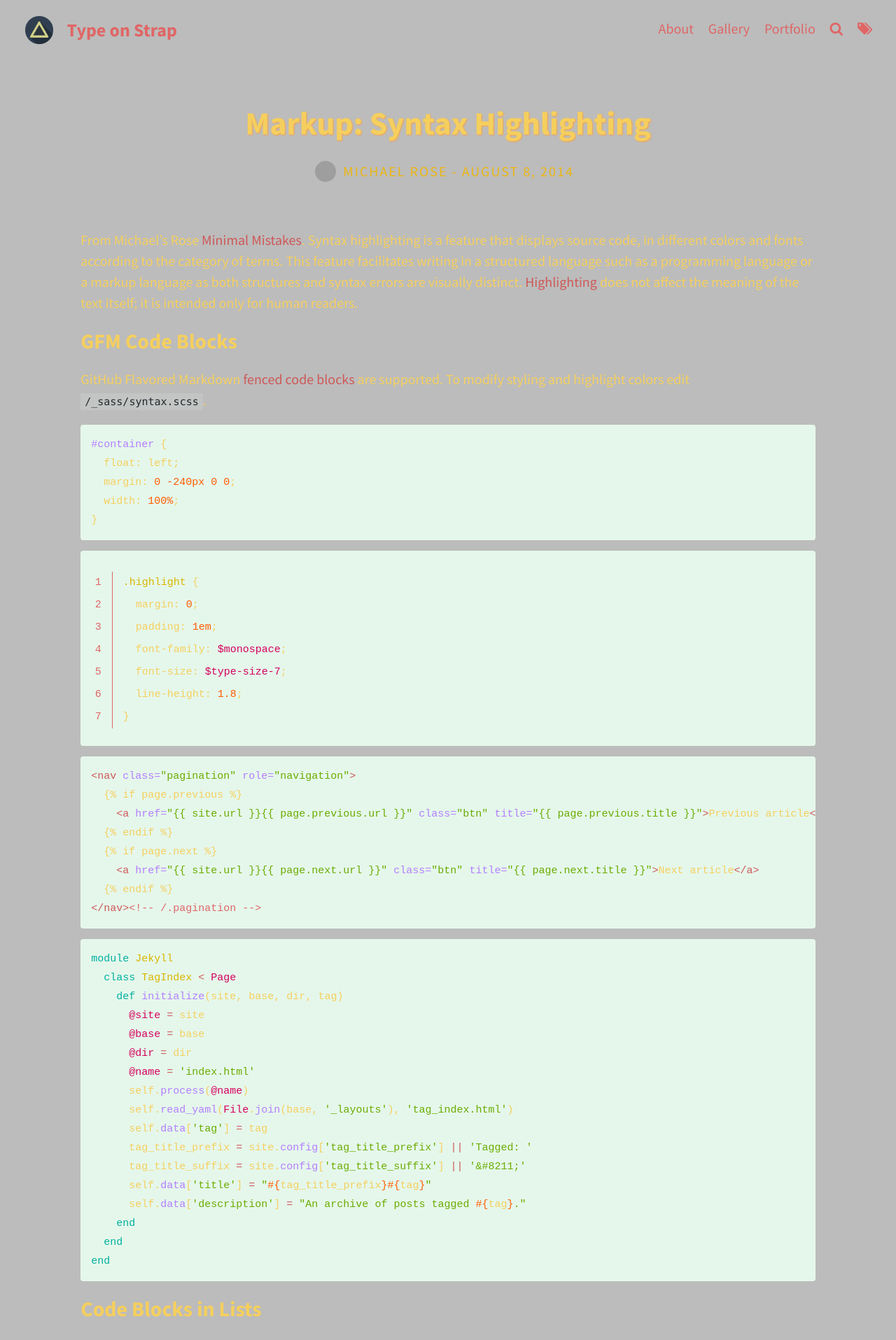
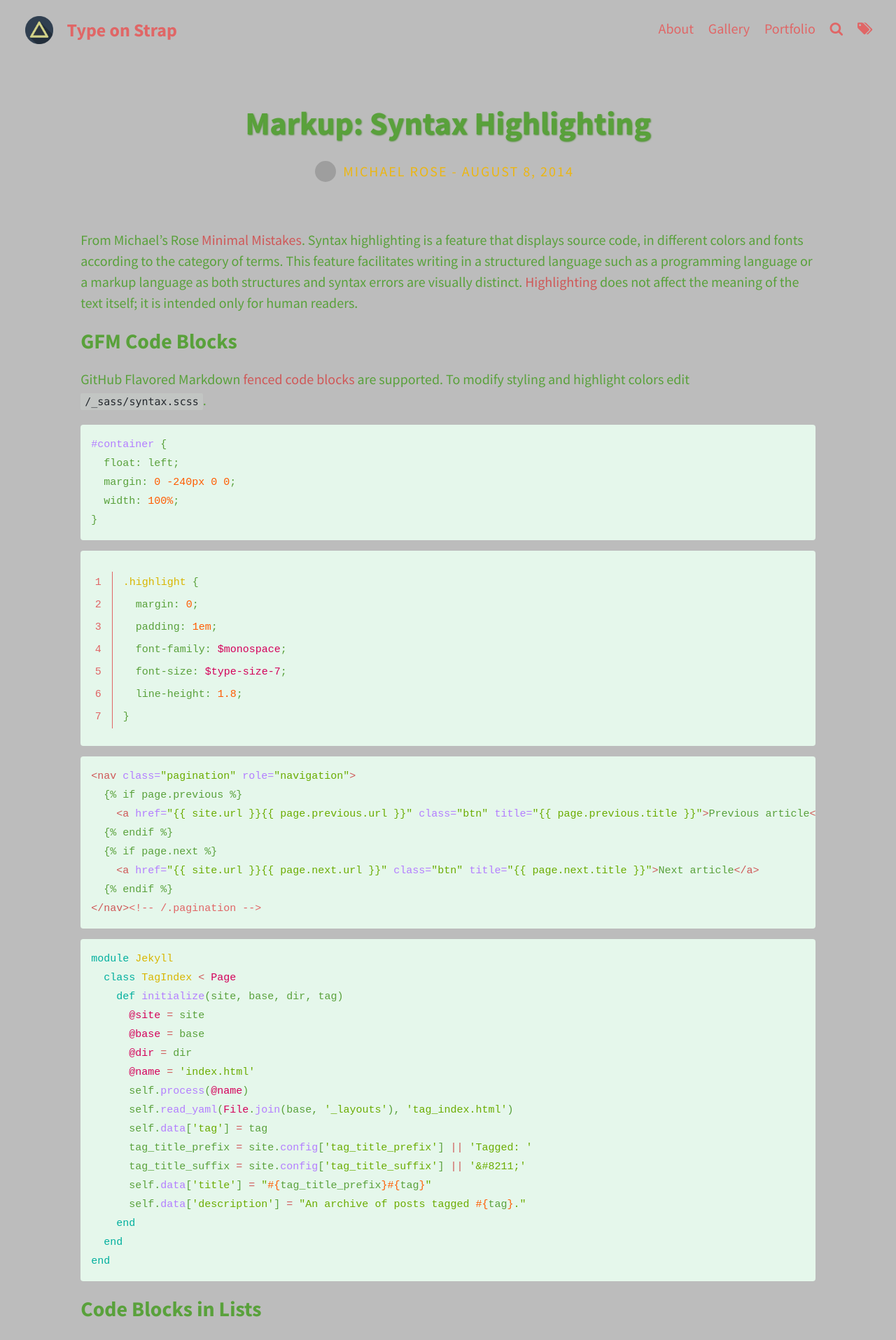
Before and after one commit to Interest420/Type-on-Strap, a Jekyll site: the page built from _posts/2014-08-08-Markup-Syntax-Highlighting.md, in a window 1280 px wide. Shown: the top 1915 px of the page at 70% size. Built offline with Jekyll 4.4.1, drawn with Linux system fonts in a browser that asks for light colours; grey boxes are pictures that could not be loaded.

Commit message:
Update _variables.scss

```diff
--- a/_sass/base/_variables.scss
+++ b/_sass/base/_variables.scss
@@ -30,7 +30,7 @@ $background-color: #BCBCBC;
 $border-color: rgba(132, 132, 132, 0.3); // rgba recommended if using feature images
 
 // Typography colours
-$text-color: #F5CF5E; // main body text color
+$text-color: #59A13B; // main body text color
 $meta: #ECB612; //lowest gray for accessible color
 $link-color: #CF5858; // when mousing over green text
 $selection-color: #3C7FBC; // visible when highlighting text
@@ -38,7 +38,7 @@ $blockquote-color: #E5F7EB; // $background-color;
 
 // Header
 $header-background-color: #A2DF19;  // Only used when no header image (header under-text?)
-$header-text-color: #FFC992;
+$header-text-color: #64B241;
 $header-link-color: #E06666; // links on top left and top right
 $navbar-separator-opacity: 0;
 
@@ -48,7 +48,7 @@ $feature-image-size: cover; // options include "cover", "contain", "auto"
 
 //Search colours
 $link-shadow: transparentize($link-color, .5); //rgba(75, 210, 75, 0.5);
-$text-shadow: #F5A24B;
+$text-shadow: #4F8E34;
 $search-color: #50A0B1;
 
 
@@ -64,8 +64,8 @@ $base01: #444c56 !default; // Lighter Background (Used for status bars)
 $base02: #3C7FBC !default; // Selection Background
 $base03: #ECB612 !default; // Comments, Invisibles, Line Highlighting
 $base04: #E06666 !default; // Dark Foreground (Used for status bars)
-$base05: #F5CF5E !default; // Default Foreground, Caret, Delimiters, Operators
-$base06: #FFC992 !default; // Light Foreground (Not often used)
+$base05: #59A13B !default; // Default Foreground, Caret, Delimiters, Operators
+$base06: #64B241 !default; // Light Foreground (Not often used)
 $base07: #8F8E8E !default; // Light Background (Not often used)
 $base08: #d40059 !default; // Variables, XML Tags, Markup Link Text, Markup Lists, Diff Deleted
 $base09: #ff5c00 !default; // Integers, Boolean, Constants, XML Attributes, Markup Link Url
```
